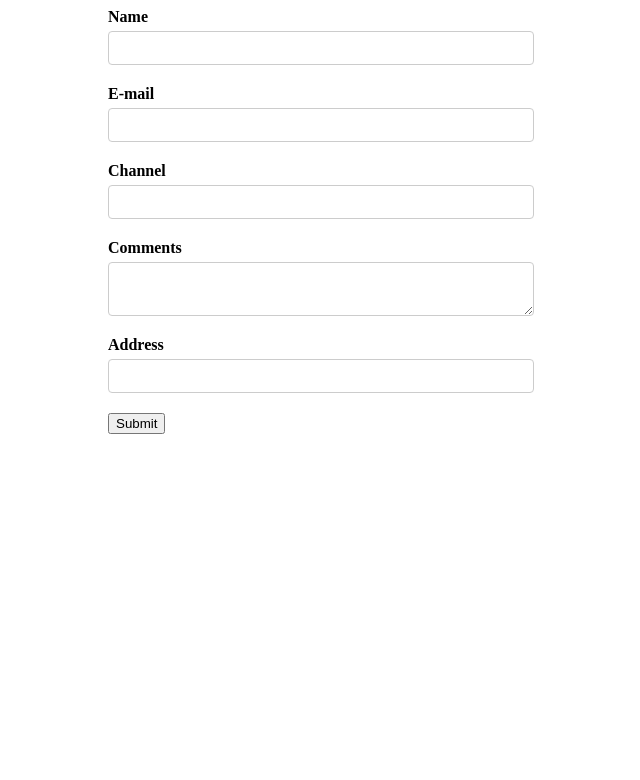
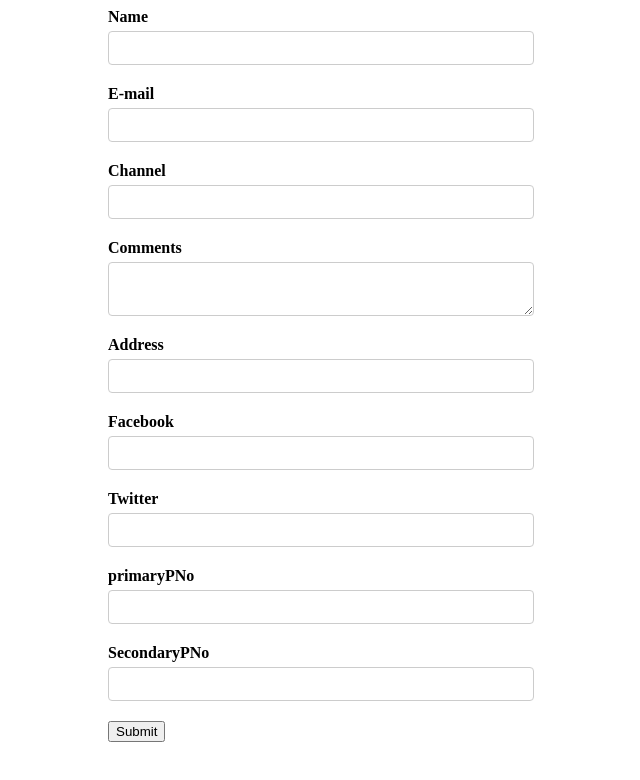
Before and after one commit to Azeezjim/Formic_Study, a React (Create React App) app: page / in a window 1280 px wide. Shown: the top 780 px of the page, without its empty margins (319-959 px from the left). Built offline with nearby package versions, Linux system fonts and the light colour scheme.

Commit message:
latest commit of the day

```diff
--- a/src/components/OldYoutubeForm.js
+++ b/src/components/OldYoutubeForm.js
@@ -1,5 +1,6 @@
 import React from "react";
 import { Formik, Form, Field, ErrorMessage } from "formik";
+import TextError from "./TextError";
 import * as Yup from 'yup';
 // import { validate } from "json-schema";
 
@@ -8,11 +9,16 @@ const initialValues = {
   email: "",
   channel: "",
   comments: "",
-  address: ""
+  address: "",
+  socials : {
+    facebook: "",
+    twitter: ""
+  },
+  phoneNumber: ['', '']
 };
 
 const onSubmit = values => {
-  // console.log("form data", values);
+  console.log("form data", values);
 };
 
 const validationSchema = Yup.object({
@@ -55,7 +61,7 @@ function OldYoutubeForm() {
             // value={formik.values.name}
           />
         </div>
-          <ErrorMessage className='name' name="name" />
+          <ErrorMessage component={TextError}  name="name" />
         <div className="form-control">
           <label htmlFor="email">E-mail</label>
           <Field
@@ -66,7 +72,7 @@ function OldYoutubeForm() {
             // onBlur={formik.handleBlur}
             // value={formik.values.email}
           />
-          <ErrorMessage className='error  ' name="email" />
+          <ErrorMessage component={TextError} name="email" />
         </div>
         <div className="form-control">
           <label htmlFor="channel ">Channel</label>
@@ -78,7 +84,7 @@ function OldYoutubeForm() {
             // onBlur={formik.handleBlur}
             // value={formik.values.channel}
           />
-          <ErrorMessage className='name' name="channel" />
+          <ErrorMessage component={TextError} name="channel" />
         </div>
 
         <div className="form-control">
@@ -89,7 +95,9 @@ function OldYoutubeForm() {
           name="comments"
           as="textarea"
           />
-
+          <ErrorMessage name='comments'>
+            {errorMsg => <div className="error">{errorMsg}</div>}
+          </ErrorMessage>
         </div>
         <div class="form-control">
           <label htmlFor="address">Address</label>
@@ -104,9 +112,27 @@ function OldYoutubeForm() {
               )
             }}
 
-                      </Field>
+          </Field>
         </div>
-        <button type="button">Submit</button>
+        <div className="form-control">
+          <label htmlFor="facebook">Facebook</label>
+          <Field type='text' id='facebook' name='facebook'/>
+        </div>
+
+        <div className="form-control">
+          <label htmlFor="twitter">Twitter</label>
+          <Field type='text' id='twitter' name='twitter'/>
+        </div>
+
+        <div class="form-control">
+          <label htmlFor="primaryPNo">primaryPNo</label>
+          <Field type='text' id='primaryPNo' name='phoneNumber[1]' />
+        </div>
+        <div class="form-control">
+          <label htmlFor="SecondaryPNo">SecondaryPNo</label>
+          <Field type='text' id='SecondaryPNo' name='phoneNumber[1]' />
+        </div>
+        <button type="submit">Submit</button>
       </Form>
     </Formik>
   );
--- /dev/null
+++ b/src/components/TextError.js
@@ -0,0 +1,11 @@
+import React from 'react';
+
+function TextError(props) {
+  return (
+    <div className='error'>
+      {props.children}
+    </div>
+  )
+}
+
+export default TextError
```
